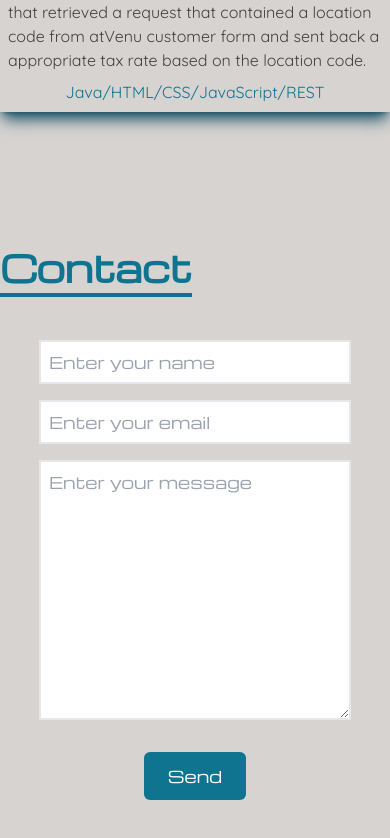
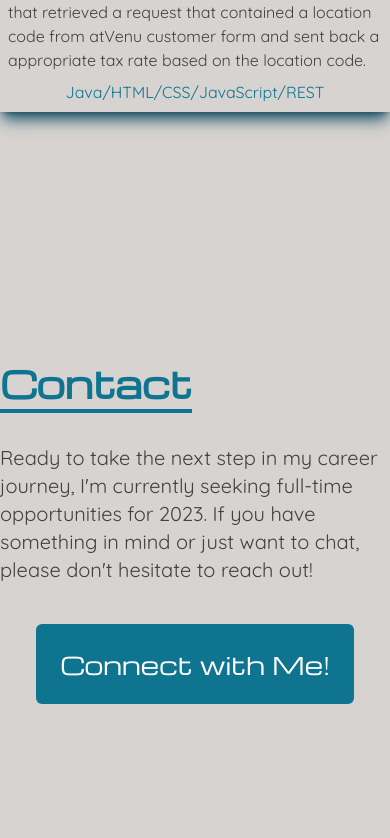
Before and after one commit to ParkerH4/personal-portfolio, a React (Create React App) app: page / in a window 390 px wide. Shown: the part 3413-4251 px from the top of the page. Built offline with nearby package versions, Linux system fonts and the light colour scheme.

Commit message:
Fixed Contact Page and added new social link

```diff
--- a/src/components/Contact.jsx
+++ b/src/components/Contact.jsx
@@ -8,16 +8,10 @@ const Contact = () => {
           <h2 className="text-4xl text-cyan-700 dark:text-white font-bold inline border-b-4 border-cyan-700 dark:border-amber-500">Contact</h2>
         </div>
 
-        <div className="flex justify-center items-center py-5">
-          <form name="contact" method="POST" netlify data-netlify="true" onSubmit="submit" className=" flex flex-col md:w-1/2">
-            <input type="text" name="name" required placeholder="Enter your name" className="p-2 bg-white border-2  text-black focus:outline-none" />
-            <input type="email" name="email" required placeholder="Enter your email" className="my-4 p-2 bg-white border-2  text-black focus:outline-none" />
-            <textarea name="message" placeholder="Enter your message" required rows="10" className="p-2 bg-white border-2  text-black focus:outline-none"></textarea>
-            <button type="submit" className="text-white bg-cyan-700 dark:bg-orange-400 px-6 py-3 my-8 mx-auto rounded-md hover:scale-110 duration-500">
-              Send
-            </button>
-          </form>
-        </div>
+        <p className="text-xl my-2">Ready to take the next step in my career journey, I'm currently seeking full-time opportunities for 2023. If you have something in mind or just want to chat, please don't hesitate to reach out!</p>
+        <a href="mailto:parkerhewitt95@gmail.com" className="text-white text-2xl bg-cyan-700 dark:bg-orange-400 px-6 py-6 my-8 mx-auto rounded-md hover:scale-110 duration-500">
+          Connect with Me!
+        </a>
       </div>
     </div>
   );
--- a/src/components/Socials.jsx
+++ b/src/components/Socials.jsx
@@ -1,6 +1,7 @@
 import React from "react";
 import { FaGithub, FaLinkedin } from "react-icons/fa";
 import { BsFillFileEarmarkPersonFill } from "react-icons/bs";
+import { MdOutlineEmail } from "react-icons/md";
 
 const Socials = () => {
   const links = [
@@ -32,6 +33,16 @@ const Socials = () => {
         </>
       ),
       href: "/resume.pdf",
+    },
+    {
+      id: 4,
+      icon: (
+        <>
+          Contact
+          <MdOutlineEmail size={30} />
+        </>
+      ),
+      href: "mailto:parkerhewitt95@gmail.com",
       style: "rounded-br-md",
     },
   ];
@@ -39,8 +50,8 @@ const Socials = () => {
   return (
     <div className="hidden lg:flex flex-col top-[35%] fixed">
       <ul>
-        {links.map(({ id, icon, href, style, download }) => (
-          <li key={id} className={"flex justify-between items-center w-40 h-14 px-3 ml-[-100px] hover:ml-[-8px] hover:rounded-md duration-500 bg-cyan-700 dark:bg-orange-400"}>
+        {links.map(({ id, icon, href, style }) => (
+          <li key={id} className={"flex justify-between items-center w-40 h-14 px-3 ml-[-100px] hover:ml-[-8px] hover:rounded-md duration-500 bg-cyan-700 dark:bg-orange-400" + " " + style}>
             <a href={href} className="flex justify-between items-center w-full text-white" target="_blank" rel="noreferrer">
               {icon}
             </a>
```
